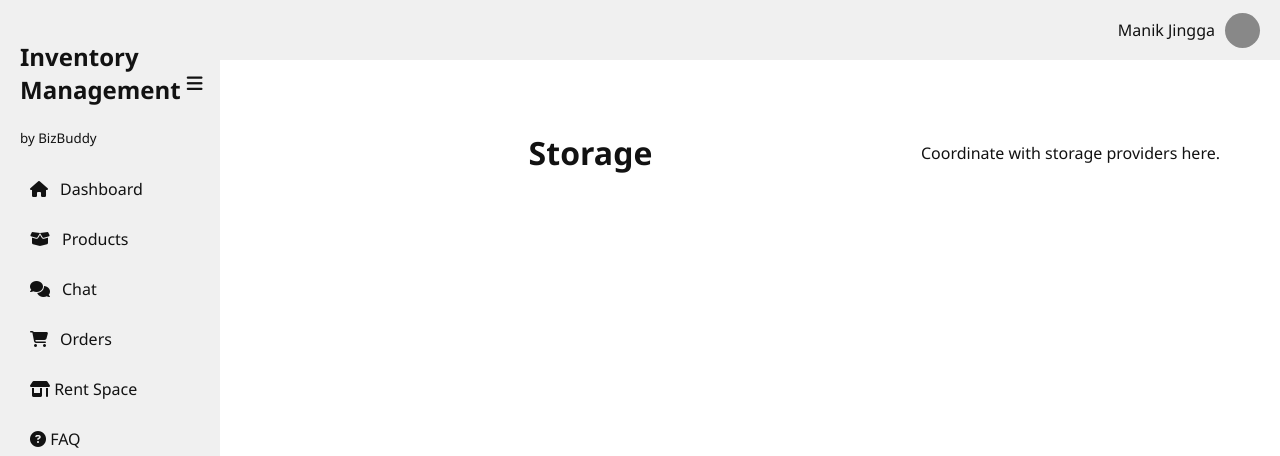
After one commit to rohiiittttt/myplatform, a Django app: template templates/storage_page.html in a window 1280 px wide. The commit adds this page. Shown: the top 456 px of the page. Run offline with Django 3.2, Linux system fonts and the light colour scheme; the template is opened without the code that fills it, so the values that code supplies are empty.

Commit message:
storage changes

```diff
--- /dev/null
+++ b/static/js/storage.js
@@ -0,0 +1,61 @@
+console.log("storage.js loaded");
+
+document.addEventListener("DOMContentLoaded", fetchStorages);
+
+async function fetchStorages() {
+    const token = localStorage.getItem("token");
+
+    try {
+        const response = await fetch("/api/storage/", {
+            headers: {
+                "Authorization": `Bearer ${token}`,
+                "Content-Type": "application/json"
+            }
+        });
+
+        const storages = await response.json();
+        const container = document.getElementById("storage-list");
+
+        container.innerHTML = storages.map(storage => `
+            <div class="storage-card">
+                <h2>${storage.storage_location}</h2>
+                <p><strong>Capacity:</strong> ${storage.storage_capacity}</p>
+                <p><strong>Occupancy:</strong> ${storage.current_occupancy}</p>
+                <p>${storage.description || ''}</p>
+                <p><strong>Status:</strong> ${storage.status}</p>
+                ${storage.status === "available" ?
+                    `<button class="book-btn" onclick="bookStorage(${storage.id})">Book</button>`
+                    : ""}
+            </div>
+        `).join("");
+
+    } catch (error) {
+        console.error("Error loading storages:", error);
+    }
+}
+
+async function bookStorage(storageId) {
+    const token = localStorage.getItem("token");
+
+    try {
+        const response = await fetch(`/api/storage/book/${storageId}/`, {
+            method: "POST",
+            headers: {
+                "Authorization": `Bearer ${token}`,
+                "Content-Type": "application/json"
+            },
+            body: JSON.stringify({})
+        });
+
+        if (response.ok) {
+            alert("Storage booked successfully!");
+            fetchStorages();  // Refresh UI
+        } else {
+            const data = await response.json();
+            alert("Booking failed: " + JSON.stringify(data));
+        }
+    } catch (error) {
+        console.error("Booking error:", error);
+        alert("Something went wrong while booking.");
+    }
+}
--- /dev/null
+++ b/templates/storage_page.html
@@ -0,0 +1,15 @@
+{% extends 'base.html' %}
+{% load static %}
+
+{% block content %}
+<div class="header-section">
+  <h1 class="page-title">Storage</h1>
+  <p>Coordinate with storage providers here.</p>
+</div>
+
+<div id="storage-list" class="storage-grid">
+  <!-- Storage cards will be injected here -->
+</div>
+
+<script src="{% static 'js/storage.js' %}"></script>
+{% endblock %}
--- a/users/urls.py
+++ b/users/urls.py
@@ -12,7 +12,7 @@ from .views import buyer_orders_view
 from . import views
 from .views import UpdateUserInfoView
 from .views import settings_page
-
+from .views import storage_page
 
 router = DefaultRouter()
 router.register(r'users', UserViewSet, basename='user')
@@ -22,6 +22,7 @@ urlpatterns = [
     path('login/', login_page, name='login_page'),
     path('register/', register_page, name='register_page'),
     path('dashboard/', dashboard_view, name='dashboard'),
+     path('storage/', storage_page, name='storage_page'),
 
     # API Endpoints
     path('api/login/', TokenObtainPairView.as_view(), name='login_api'),
--- a/users/views.py
+++ b/users/views.py
@@ -22,6 +22,7 @@ from rest_framework_simplejwt.token_blacklist.models import BlacklistedToken, Ou
 from .serializers import UserRegistrationSerializer, UserSerializer, CustomTokenObtainPairSerializer
 from rest_framework.response import Response
 from rest_framework import status
+from django.contrib.auth.decorators import login_required
 
 # ===================== API VIEWS =====================
 
@@ -148,3 +149,8 @@ def buyer_products_page(request):
 
 def settings_page(request):
     return render(request, 'settings_page.html')
+
+
+
+def storage_page(request):
+    return render(request, 'storage_page.html')
```
Also changed, not shown: static/css/styles.css (+32 -0 lines), templates/settings_page.html (+16 -9 lines), db.sqlite3, storage/urls.py, storage/views.py.
